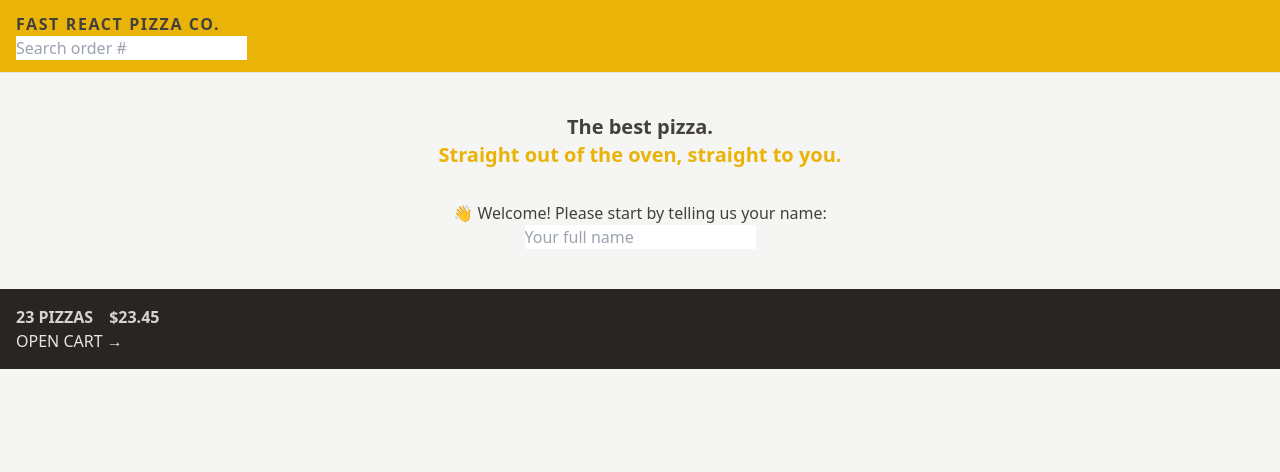
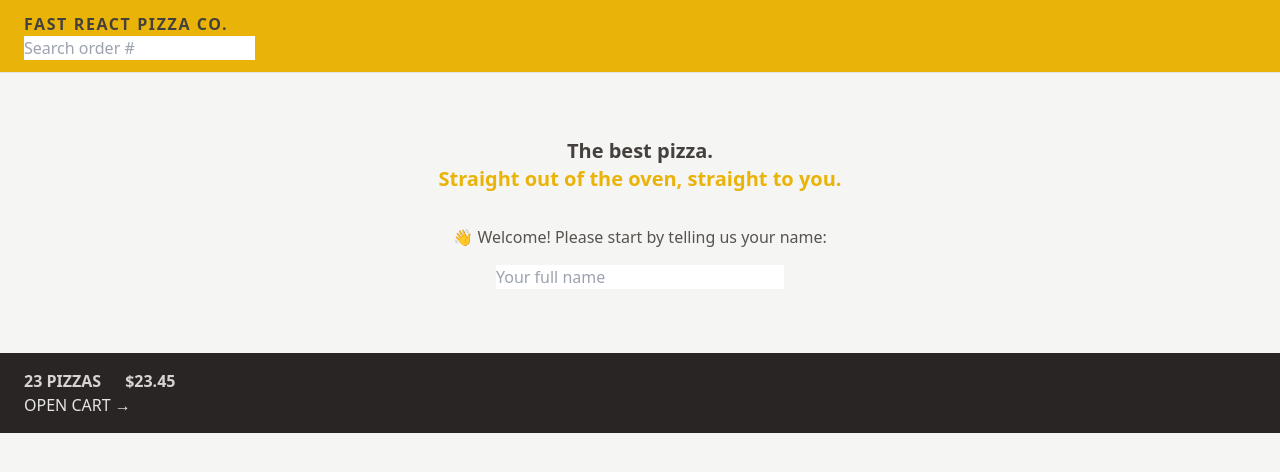
Before and after one commit to banelengwane/fast-react-pizza, a React (Vite) app: page / in a window 1280 px wide. Shown: the top 472 px of the page. Built offline with nearby package versions, Linux system fonts and the light colour scheme.

Commit message:
responsive design

```diff
--- a/src/features/cart/CartOverview.jsx
+++ b/src/features/cart/CartOverview.jsx
@@ -2,8 +2,8 @@
 
 function CartOverview() {
   return (
-    <div className="bg-stone-800 text-stone-200 uppercase p-4">
-      <p className="font-semibold text-stone-300 space-x-4">
+    <div className="bg-stone-800 text-stone-200 text-sm md:text-base uppercase px-4 py-4 sm:px-6">
+      <p className="font-semibold text-stone-300 space-x-4 sm:space-x-6">
         <span>23 pizzas</span>
         <span>$23.45</span>
       </p>
--- a/src/features/user/CreateUser.jsx
+++ b/src/features/user/CreateUser.jsx
@@ -9,13 +9,14 @@
 
   return (
     <form onSubmit={handleSubmit}>
-      <p>👋 Welcome! Please start by telling us your name:</p>
+      <p className='mb-4 text-sm text-stone-600 md:text-base'>👋 Welcome! Please start by telling us your name:</p>
 
       <input
         type="text"
         placeholder="Your full name"
         value={username}
         onChange={(e) => setUsername(e.target.value)}
+        className='w-72'
       />
 
       {username !== '' && (
--- a/src/ui/Header.jsx
+++ b/src/ui/Header.jsx
@@ -4,7 +4,7 @@
 
 function Header() {
     return (
-        <header className="bg-yellow-500 uppercase px-4 py-3 border-b border-stone-200">
+        <header className="bg-yellow-500 uppercase px-4 py-3 border-b border-stone-200 sm:px-6">
             <Link to='/' className="tracking-widest font-semibold">Fast React Pizza Co.</Link>
             <SearchOrder />
             <Username />
--- a/src/ui/Home.jsx
+++ b/src/ui/Home.jsx
@@ -2,7 +2,7 @@
 
 function Home() {
   return (
-    <div className='my-10 text-center'>
+    <div className='my-10 sm:my-16 text-center'>
       <h1 className="text-xl font-semibold mb-8">
         The best pizza.
         <br />
```
